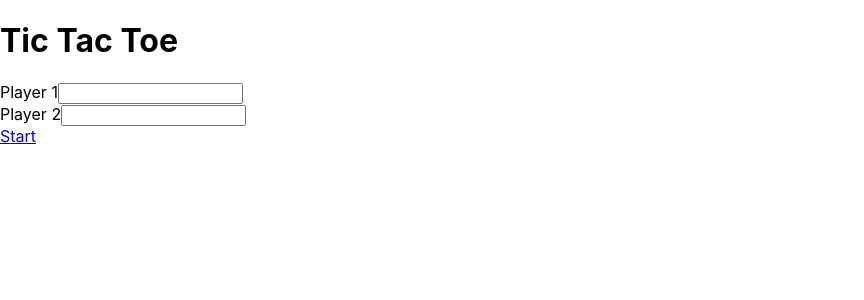
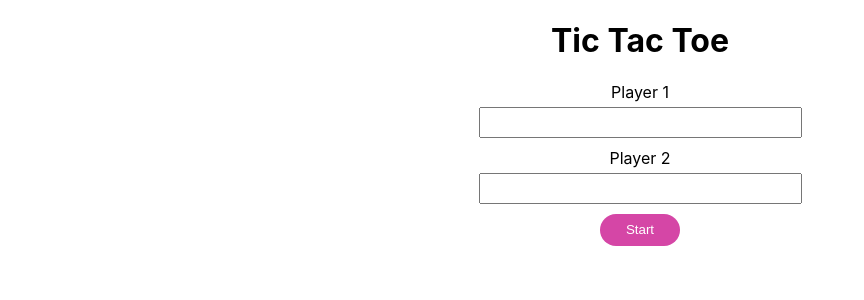
Before and after one commit to wholesomewilson/tictactoe, a React (Create React App) app: page /start in a window 1280 px wide. Shown: the top 300 px of the page, without its empty margins (0-864 px from the left). Built offline with nearby package versions, Linux system fonts and the light colour scheme.

Commit message:
added basic style for StartPage

```diff
--- a/src/components/Button/Button.css
+++ b/src/components/Button/Button.css
@@ -0,0 +1,8 @@
+.general_button{
+  width: 5rem;
+  height: 2rem;
+  background-color: #d546a6;
+  border: none;
+  border-radius: 16px;
+  color: #fff;
+}
--- a/src/components/Button/Button.jsx
+++ b/src/components/Button/Button.jsx
@@ -1,5 +1,6 @@
 import React from 'react';
+import './Button.css';
 
-const Button = ({button_id, button_text}) => <button id={button_id}>{button_text}</button>
+const Button = ({button_id, button_text}) => <button className="general_button" id={button_id}>{button_text}</button>
 
 export default Button;
--- a/src/components/Field/Field.css
+++ b/src/components/Field/Field.css
@@ -0,0 +1,16 @@
+.wrapper{
+  margin-bottom: 10px;
+}
+
+label{
+  display: block;
+  margin-bottom: 5px;
+}
+
+input{
+  min-width: 200px;
+  max-width: 315px;
+  width: 50%;
+  height: 25px;
+  font-size: 20px;
+}
--- a/src/components/Field/Field.jsx
+++ b/src/components/Field/Field.jsx
@@ -1,8 +1,9 @@
 import React from 'react';
+import './Field.css';
 
 const Field = ({ player, label }) => {
   return(
-    <div>
+    <div className="wrapper center">
       <label htmlFor={player}>{label}</label>
       <input id={player} type='text'></input>
     </div>
--- a/src/pages/StartPage/StartPage.jsx
+++ b/src/pages/StartPage/StartPage.jsx
@@ -6,12 +6,12 @@ import Button from '../../components/Button/Button.jsx';
 const StartPage = () => {
   const [playerNames, setPlayerNames] = useState({player_1: "", player_2: ""})
   return(
-    <div>
+    <div className="text-center">
       <h1>Tic Tac Toe</h1>
       <Field player="player_1" label="Player 1" />
       <Field player="player_2" label="Player 2" />
       <Link to='/game'>
-        Start
+        <Button button_text="Start" />
       </Link>
     </div>
   )
```
Also changed, not shown: src/pages/StartPage/StartPage.css (deleted, +0 -38 lines).
